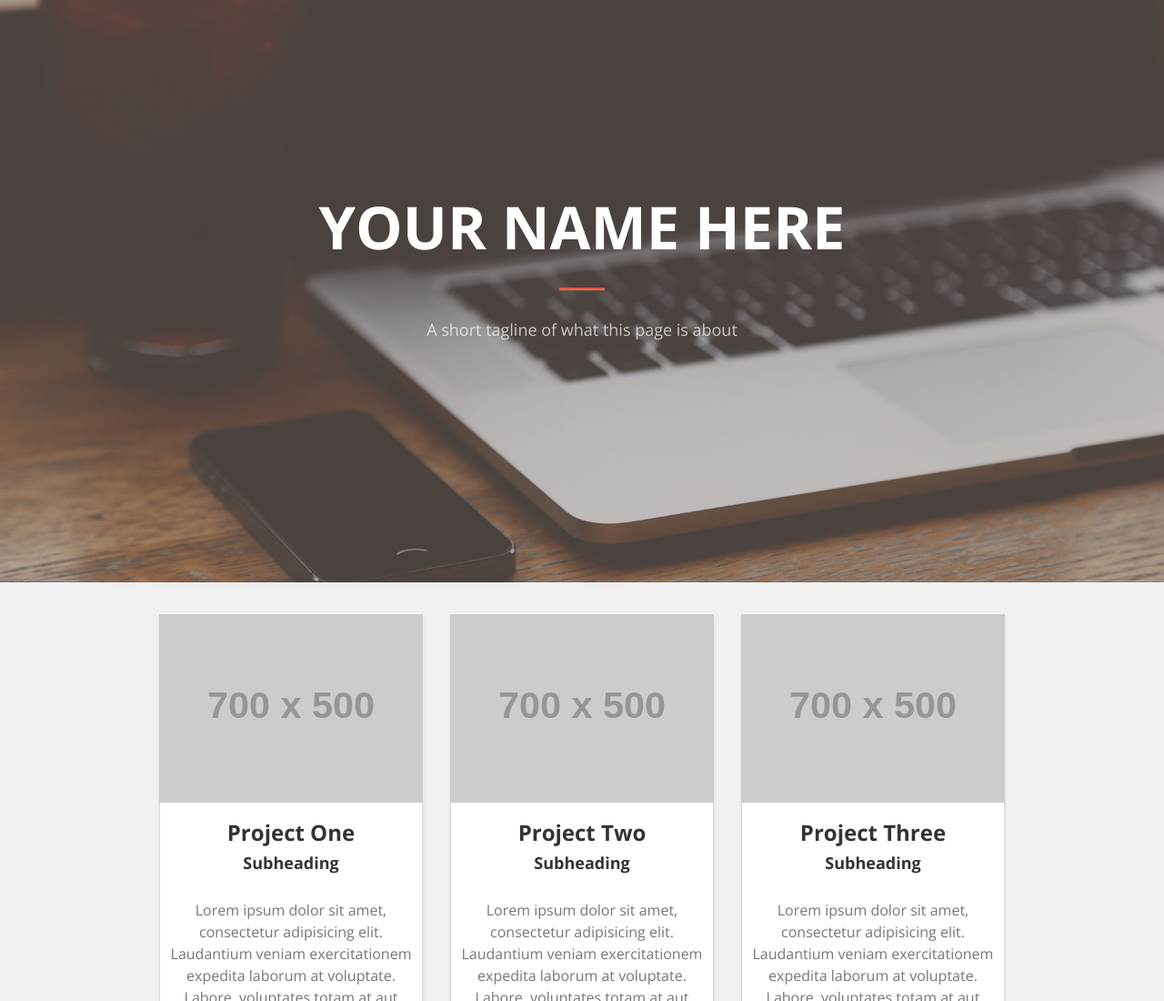
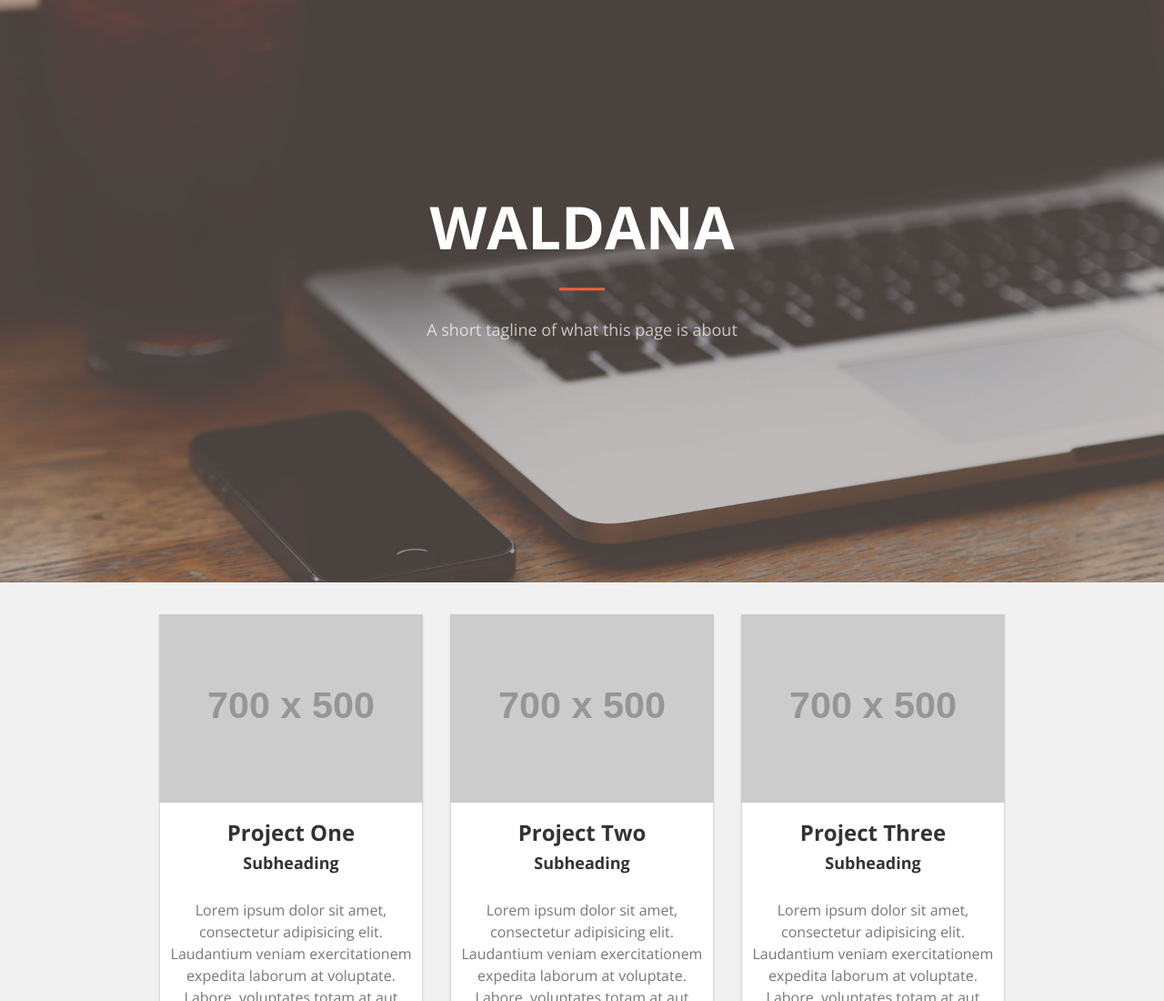
Before and after one commit to waldanahelin/wal.github.io, a plain HTML site: page index.html in a window 1280 px wide. Shown: the top 1100 px of the page at 91% size. Drawn offline with nearby package versions, Linux system fonts and the light colour scheme; placeholder pictures from the web are drawn by us.

Commit message:
Add my name

```diff
--- a/index.html
+++ b/index.html
@@ -45,7 +45,7 @@
     <header>
         <div class="header-content">
             <div class="header-content-inner">
-                <h1>Your Name Here</h1>
+                <h1>Waldana</h1>
                 <hr>
                 <p>A short tagline of what this page is about</p>
             </div>
```
